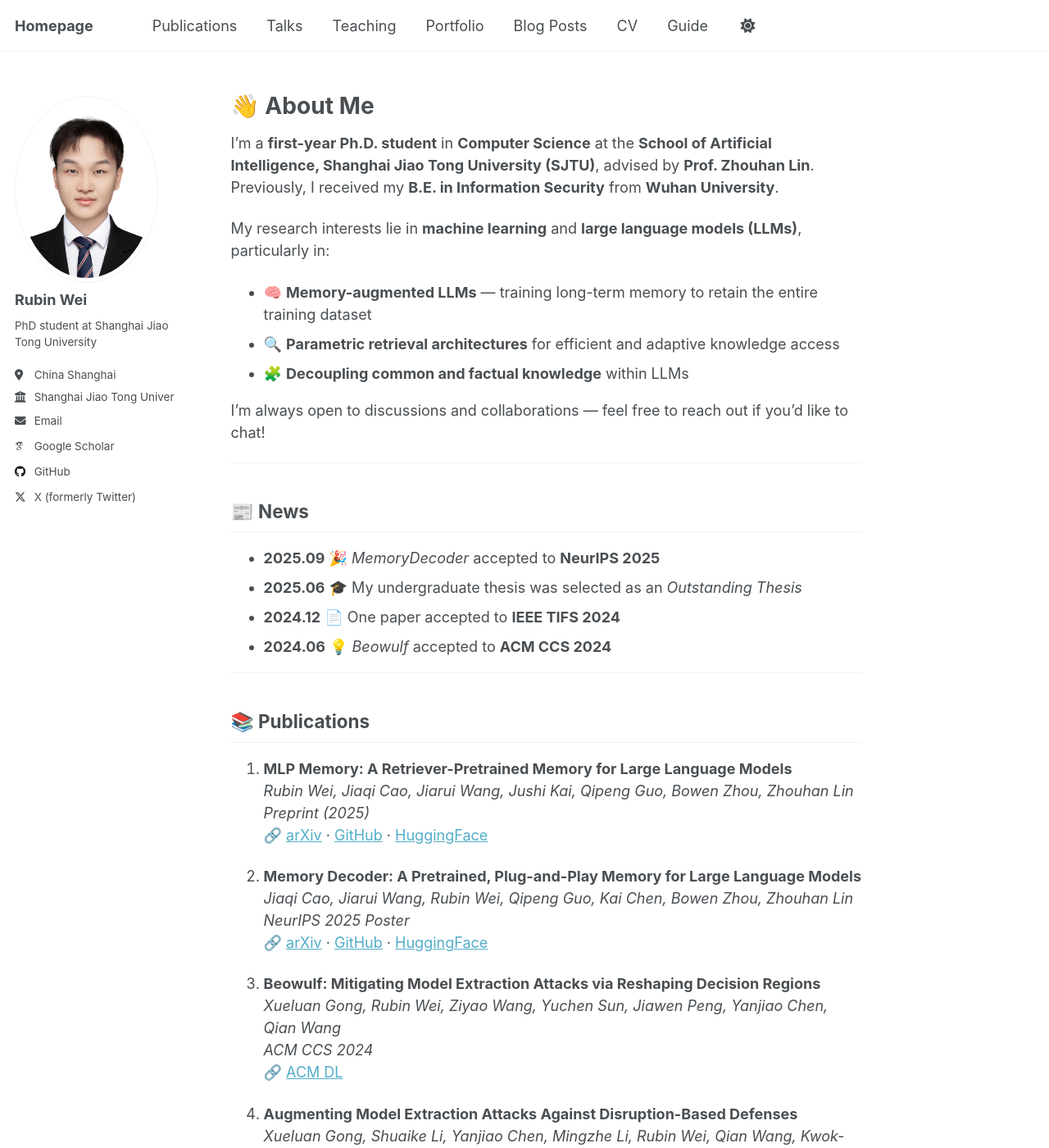
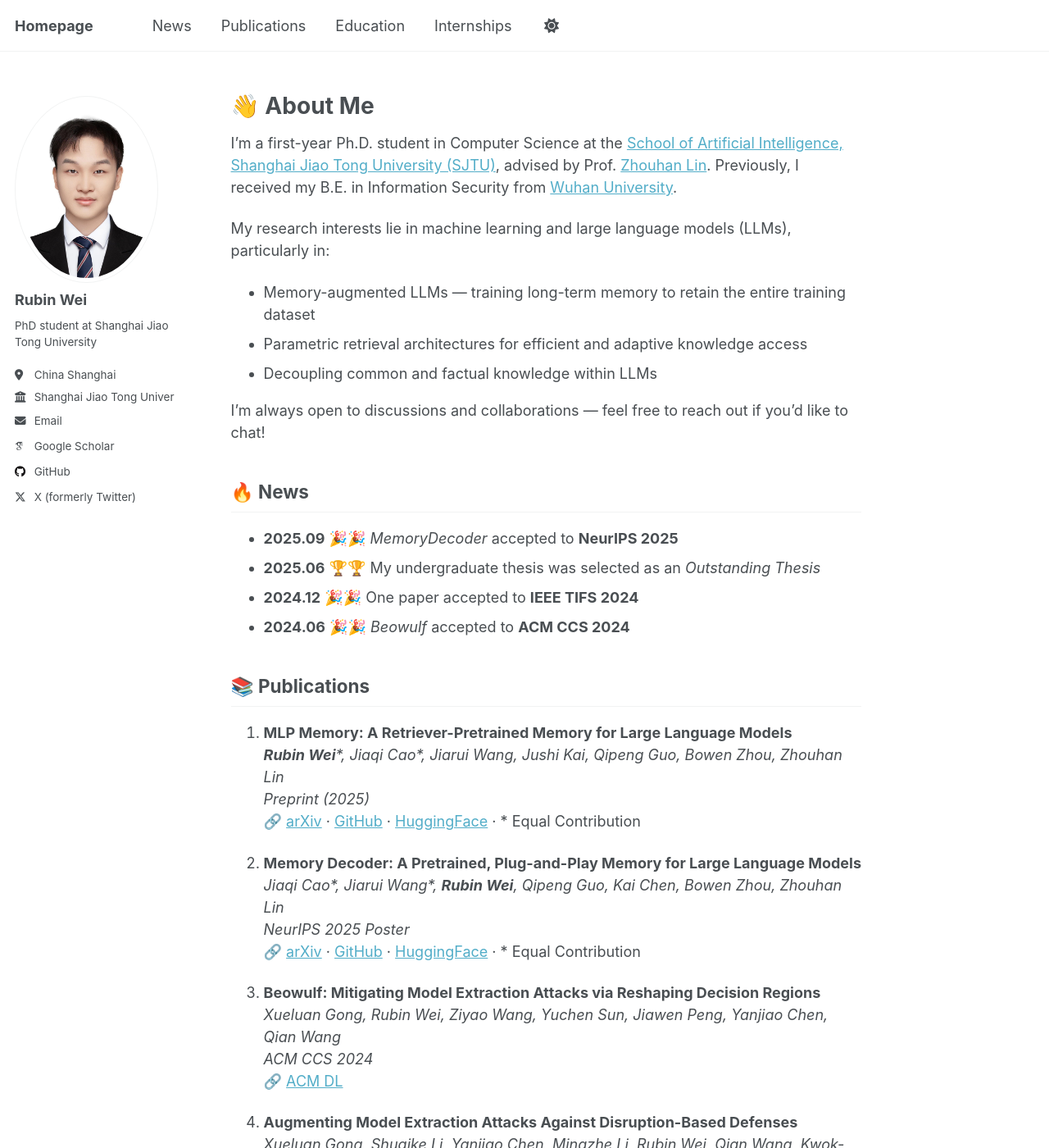
Before and after one commit to Rubin-Wei/Rubin-Wei.github.io, a Jekyll site: the page built from _pages/about.md, in a window 1280 px wide and 1400 px high. Shown: the whole window at 82% size. Built offline with Jekyll 4.4.1, drawn with Linux system fonts in a browser that asks for light colours; some web fonts are replaced; a script that is not in the unit is left out; some of the changed text lies outside the part shown.

Commit message:
update about & nvigation

```diff
--- a/_data/navigation.yml
+++ b/_data/navigation.yml
@@ -8,26 +8,35 @@
 #      Markdown formatted page while the second is generated using JSON.
 
 main:
+  - title: "News"
+    url: /#news
+
   - title: "Publications"
-    url: /publications/
+    url: /#publications
 
-  - title: "Talks"
-    url: /talks/
+  - title: "Education"
+    url: /#education/
 
-  - title: "Teaching"
-    url: /teaching/
+  - title: "Internships"
+    url: /#internships
 
-  - title: "Portfolio"
-    url: /portfolio/
+  # - title: "Talks"
+  #   url: /talks/
 
-  - title: "Blog Posts"
-    url: /year-archive/
+  # - title: "Teaching"
+  #   url: /teaching/
 
-  - title: "CV"
-    url: /cv/
+  # - title: "Portfolio"
+  #   url: /portfolio/
+
+  # - title: "Blog Posts"
+  #   url: /year-archive/
+
+  # - title: "CV"
+  #   url: /cv/
 
   # - title: "CV"
   #   url: /cv-json/
 
-  - title: "Guide"
-    url: /markdown/
+  # - title: "Guide"
+  #   url: /markdown/
--- a/_pages/about.md
+++ b/_pages/about.md
@@ -10,38 +10,34 @@ redirect_from:
 
 # 👋 About Me
 
-I’m a **first-year Ph.D. student** in **Computer Science** at the **School of Artificial Intelligence, Shanghai Jiao Tong University (SJTU)**, advised by **Prof. Zhouhan Lin**.
-Previously, I received my **B.E. in Information Security** from **Wuhan University**.
+I’m a first-year Ph.D. student in Computer Science at the [School of Artificial Intelligence, Shanghai Jiao Tong University (SJTU)](https://soai.sjtu.edu.cn/), advised by Prof. [Zhouhan Lin](https://hantek.github.io/). Previously, I received my B.E. in Information Security from [Wuhan University](https://www.whu.edu.cn/).
 
-My research interests lie in **machine learning** and **large language models (LLMs)**, particularly in:
-- 🧠 **Memory-augmented LLMs** — training long-term memory to retain the entire training dataset
-- 🔍 **Parametric retrieval architectures** for efficient and adaptive knowledge access
-- 🧩 **Decoupling common and factual knowledge** within LLMs
+My research interests lie in machine learning and large language models (LLMs), particularly in:
+- Memory-augmented LLMs — training long-term memory to retain the entire training dataset
+- Parametric retrieval architectures for efficient and adaptive knowledge access
+- Decoupling common and factual knowledge within LLMs
 
 I’m always open to discussions and collaborations — feel free to reach out if you’d like to chat!
 
----
+## 🔥 <a id="news"></a>News
 
-## 📰 <a id="news"></a>News
+- **2025.09** 🎉🎉 *MemoryDecoder* accepted to **NeurIPS 2025**
+- **2025.06** 🏆🏆 My undergraduate thesis was selected as an *Outstanding Thesis*
+- **2024.12** 🎉🎉 One paper accepted to **IEEE TIFS 2024**
+- **2024.06** 🎉🎉 *Beowulf* accepted to **ACM CCS 2024**
 
-- **2025.09** 🎉 *MemoryDecoder* accepted to **NeurIPS 2025**
-- **2025.06** 🎓 My undergraduate thesis was selected as an *Outstanding Thesis*
-- **2024.12** 📄 One paper accepted to **IEEE TIFS 2024**
-- **2024.06** 💡 *Beowulf* accepted to **ACM CCS 2024**
-
----
 
 ## 📚 <a id="publications"></a>Publications
 
 1. **MLP Memory: A Retriever-Pretrained Memory for Large Language Models**
-   *Rubin Wei, Jiaqi Cao, Jiarui Wang, Jushi Kai, Qipeng Guo, Bowen Zhou, Zhouhan Lin*
+   ***Rubin Wei**\*, Jiaqi Cao\*, Jiarui Wang, Jushi Kai, Qipeng Guo, Bowen Zhou, Zhouhan Lin*
    _Preprint (2025)_
-   🔗 [arXiv](https://arxiv.org/abs/2508.01832) · [GitHub](https://github.com/Rubin-Wei/MLPMemory) · [HuggingFace](https://huggingface.co/collections/Rubin-Wei/mlpmemory)
+   🔗 [arXiv](https://arxiv.org/abs/2508.01832) · [GitHub](https://github.com/Rubin-Wei/MLPMemory) · [HuggingFace](https://huggingface.co/collections/Rubin-Wei/mlpmemory) · \* Equal Contribution
 
 2. **Memory Decoder: A Pretrained, Plug-and-Play Memory for Large Language Models**
-   *Jiaqi Cao, Jiarui Wang, Rubin Wei, Qipeng Guo, Kai Chen, Bowen Zhou, Zhouhan Lin*
+   *Jiaqi Cao\*, Jiarui Wang\*, **Rubin Wei**, Qipeng Guo, Kai Chen, Bowen Zhou, Zhouhan Lin*
    _NeurIPS 2025 Poster_
-   🔗 [arXiv](https://arxiv.org/abs/2508.09874) · [GitHub](https://github.com/LUMIA-Group/MemoryDecoder) · [HuggingFace](https://huggingface.co/collections/Clover-Hill/memorydecoder)
+   🔗 [arXiv](https://arxiv.org/abs/2508.09874) · [GitHub](https://github.com/LUMIA-Group/MemoryDecoder) · [HuggingFace](https://huggingface.co/collections/Clover-Hill/memorydecoder) · \* Equal Contribution
 
 3. **Beowulf: Mitigating Model Extraction Attacks via Reshaping Decision Regions**
    *Xueluan Gong, Rubin Wei, Ziyao Wang, Yuchen Sun, Jiawen Peng, Yanjiao Chen, Qian Wang*
```
Also changed, not shown: other parts of _pages/about.md (+6 -13 lines), 1 other file.
